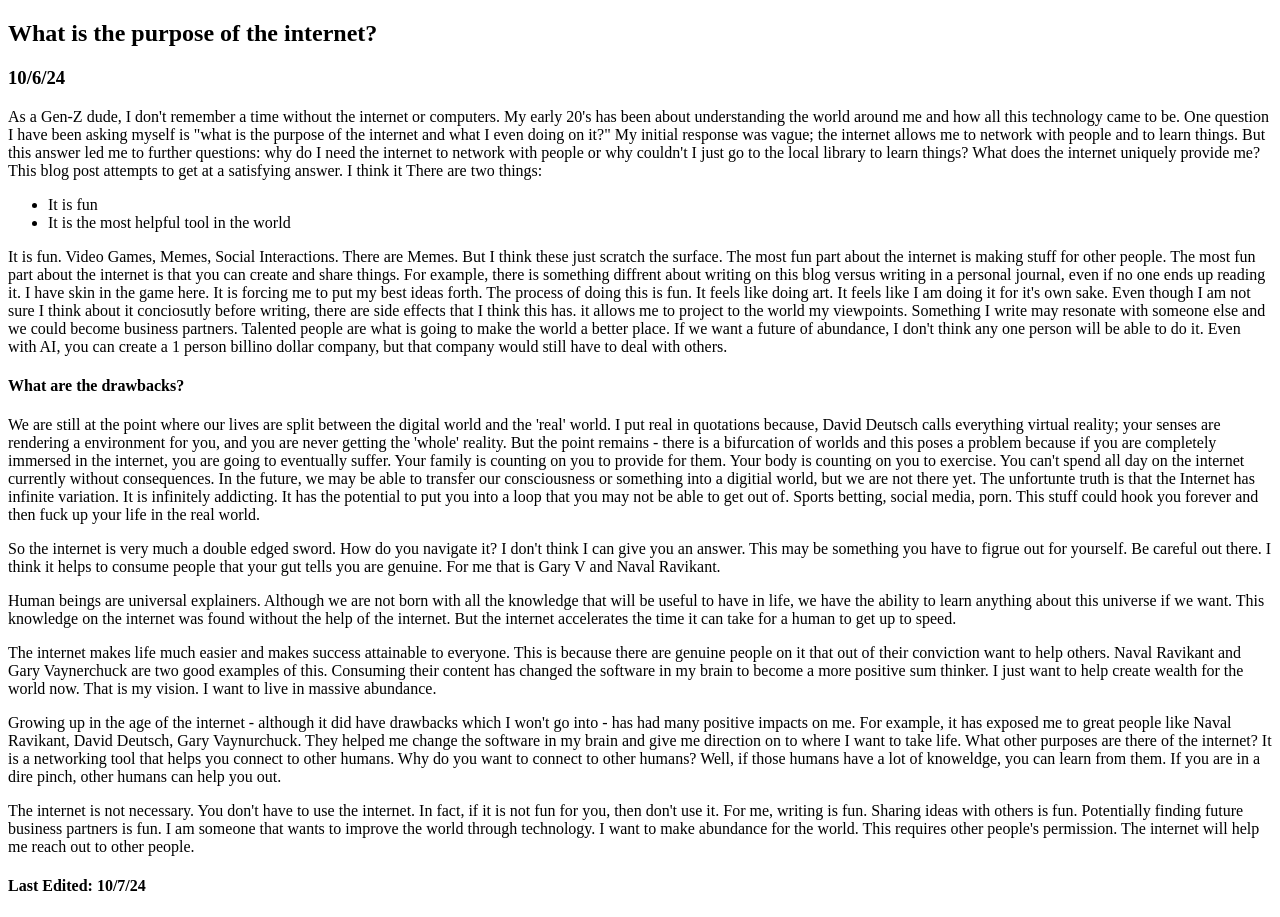
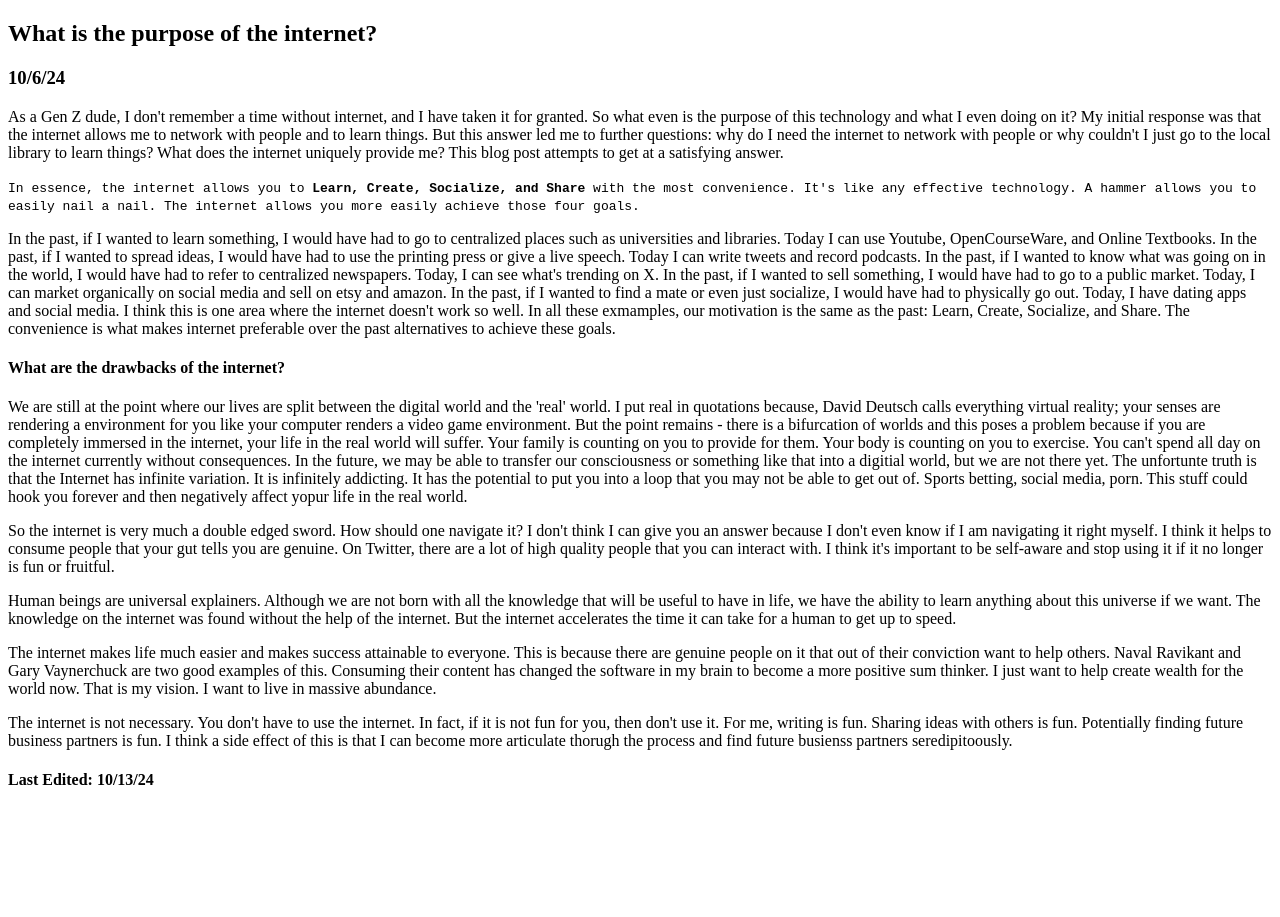
Before and after one commit to kanishkbeast/personal-website, a plain HTML site: page blogs/purpose-of-internet.html in a window 1280 px wide. After the commit the page ends 811 px from the top, so only its background shows below. Drawn offline with Linux system fonts and the light colour scheme.

Commit message:
Second Blog Post Updates

```diff
--- a/blogs/purpose-of-internet.html
+++ b/blogs/purpose-of-internet.html
@@ -9,47 +9,47 @@
     <h2>What is the purpose of the internet?</h2>
     <h3>10/6/24</h3>
     <p>
-        As a Gen-Z dude, I don't remember a time without the internet or computers. My early 20's has been about understanding the world around me and how
-        all this technology came to be. One question I have been asking myself is "what is the purpose of the internet and what I even doing on it?"
-        My initial response was vague; the internet allows me to network with people and to learn things.
+        As a Gen Z dude, I don't remember a time without internet, and I have taken it for granted.
+        So what even is the purpose of this technology and what I even doing on it?
+        My initial response was that the internet allows me to network with people and to learn things.
         But this answer led me to further questions: why do I need the internet to network with people or why couldn't I just go to the local library to learn things?
         What does the internet uniquely provide me? This blog post attempts to get at a satisfying answer.
-
-        I think it There are two things:
-        <ul>
-            <li>It is fun</li>
-            <li>It is the most helpful tool in the world</li>
-        </ul>
-
-        It is fun. Video Games, Memes, Social Interactions. There are Memes. But I think these just scratch the surface.
-        The most fun part about the internet is making stuff for other people. The most fun part about the internet is that you can create and share things.
-        For example, there is something diffrent about writing on this blog versus writing in a personal journal, even if no one ends up reading it.
-        I have skin in the game here. It is forcing me to put my best ideas forth. The process of doing this is fun. It feels like doing
-        art. It feels like I am doing it for it's own sake. Even though I am not sure I think about it conciosutly before writing, there
-        are side effects that I think this has. it allows me to project to the world my viewpoints. Something I write may resonate with someone else and we could become business partners.
-        Talented people are what is going to make the world a better place. If we want a future of abundance, I don't think any one person will be able to do it. Even with AI, you can create a 1 person billino
-        dollar company, but that company would still have to deal with others.
     </p>
-    <h4> What are the drawbacks?</h4>
+    <p>
+        <code>
+            In essence, the internet allows you to <strong>Learn, Create, Socialize, and Share</strong> with the most convenience.
+            It's like any effective technology. A hammer allows you to easily nail a nail. The internet allows you more easily achieve those four goals.
+        </code>
+    </p>
+    <p>
+        In the past, if I wanted to learn something, I would have had to go to centralized places such as universities and libraries. Today I can use Youtube, OpenCourseWare, and Online Textbooks.
+        In the past, if I wanted to spread ideas, I would have had to use the printing press or give a live speech. Today I can write tweets and record podcasts.
+        In the past, if I wanted to know what was going on in the world, I would have had to refer to centralized newspapers. Today, I can see what's trending on X.
+        In the past, if I wanted to sell something, I would have had to go to a public market. Today, I can market organically on social media and sell on etsy and amazon.
+        In the past, if I wanted to find a mate or even just socialize, I would have had to physically go out. Today, I have dating apps and social media. I think this is one area where the internet doesn't work so well.
+        In all these exmamples, our motivation is the same as the past: Learn, Create, Socialize, and Share.
+        The convenience is what makes internet preferable over the past alternatives to achieve these goals.
+    </p>
+    <h4> What are the drawbacks of the internet?</h4>
     <p>
         We are still at the point where our lives are split between the digital world and the 'real' world. I put real
-        in quotations because, David Deutsch calls everything virtual reality; your senses are rendering a environment for you, and
-        you are never getting the 'whole' reality. But the point remains - there is a bifurcation of worlds and this poses a problem because
-        if you are completely immersed in the internet, you are going to eventually suffer. Your family is counting on you to provide for them.
+        in quotations because, David Deutsch calls everything virtual reality; your senses are rendering a environment for you like your computer
+        renders a video game environment. But the point remains - there is a bifurcation of worlds and this poses a problem because
+        if you are completely immersed in the internet, your life in the real world will suffer. Your family is counting on you to provide for them.
         Your body is counting on you to exercise. You can't spend all day on the internet currently without consequences.
-        In the future, we may be able to transfer our consciousness or something into a digitial world, but we are not there yet.
+        In the future, we may be able to transfer our consciousness or something like that into a digitial world, but we are not there yet.
         The unfortunte truth is that the Internet has infinite variation. It is infinitely addicting. It has the potential to
         put you into a loop that you may not be able to get out of. Sports betting, social media, porn. This stuff could hook you forever
-        and then fuck up your life in the real world.
+        and then negatively affect yopur life in the real world.
     </p>
     <p>
-        So the internet is very much a double edged sword. How do you navigate it? I don't think I can give you an answer. This may be something
-        you have to figrue out for yourself. Be careful out there. I think it helps to consume people that your gut tells you are genuine.
-        For me that is Gary V and Naval Ravikant.
+        So the internet is very much a double edged sword. How should one navigate it? I don't think I can give you an answer because I don't even know if I am navigating it right myself.
+        I think it helps to consume people that your gut tells you are genuine. On Twitter, there are a lot of high quality people that you can interact with.
+        I think it's important to be self-aware and stop using it if it no longer is fun or fruitful.
     </p>
     <p>
         Human beings are universal explainers. Although we are not born with all the knowledge that will be useful to have in life,
-        we have the ability to learn anything about this universe if we want. This knowledge on the
+        we have the ability to learn anything about this universe if we want. The knowledge on the
         internet was found without the help of the internet. But the internet accelerates the time it can take for a human to
         get up to speed.
     </p>
@@ -60,19 +60,10 @@
         help create wealth for the world now. That is my vision. I want to live in massive abundance.
     </p>
     <p>
-        Growing up in the age of the internet - although it did have drawbacks which I won't go into - has had
-        many positive impacts on me. For example, it has exposed me to great people like Naval Ravikant, David
-        Deutsch, Gary Vaynurchuck. They helped me change the software in my brain and give me direction on to where I want
-        to take life. What other purposes are there of the internet? It is a networking tool that helps you connect to other humans. Why
-        do you want to connect to other humans? Well, if those humans have a lot of knoweldge, you can learn from them.
-        If you are in a dire pinch, other humans can help you out.
+        The internet is not necessary. You don't have to use the internet. In fact, if it is not fun for you, then don't use it.
+        For me, writing is fun. Sharing ideas with others is fun. Potentially finding future business partners is fun. I think a side effect of this
+        is that I can become more articulate thorugh the process and find future busienss partners seredipitoously.
     </p>
-    <p>
-        The internet is not necessary. You don't have to use the internet. In fact, if it is not fun for you, then don't use it.
-        For me, writing is fun. Sharing ideas with others is fun. Potentially finding future business partners is fun.
-        I am someone that wants to improve the world through technology.
-        I want to make abundance for the world. This requires other people's permission. The internet will help me reach out to other people.
-    </p>
-    <h4>Last Edited: 10/7/24</h4>
+    <h4>Last Edited: 10/13/24</h4>
 </body>
 </html>
```
Also changed, not shown: blog.html (+1 -1 lines).
